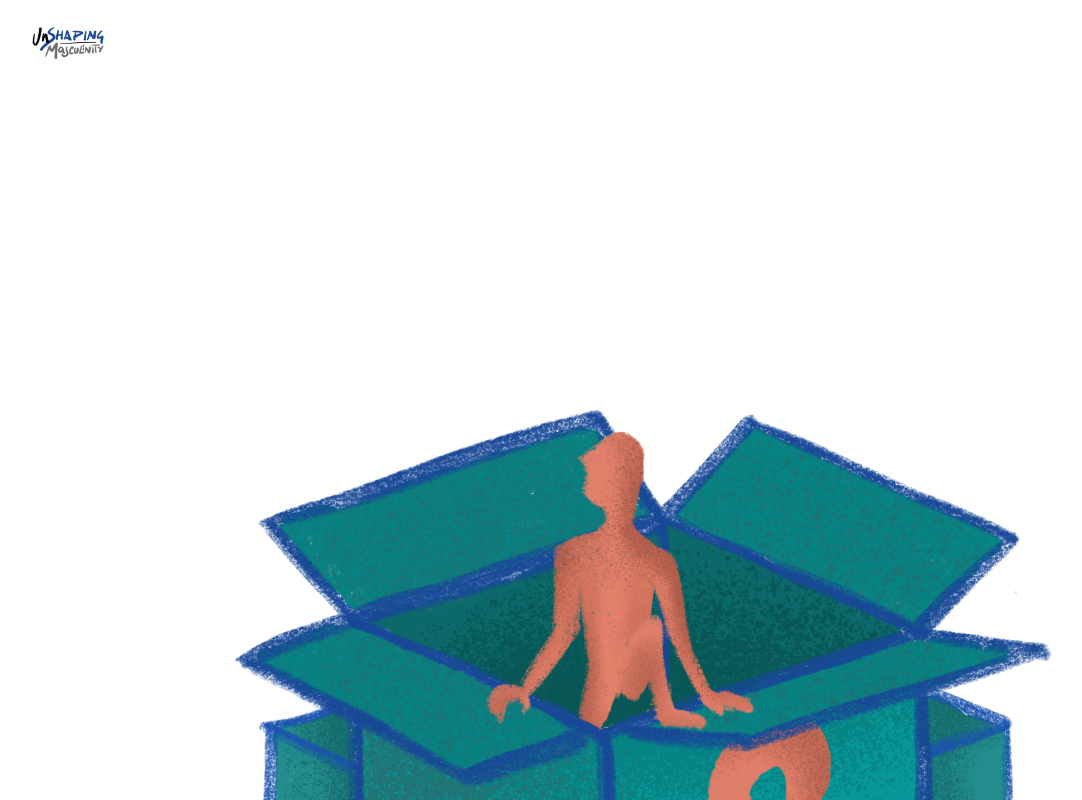
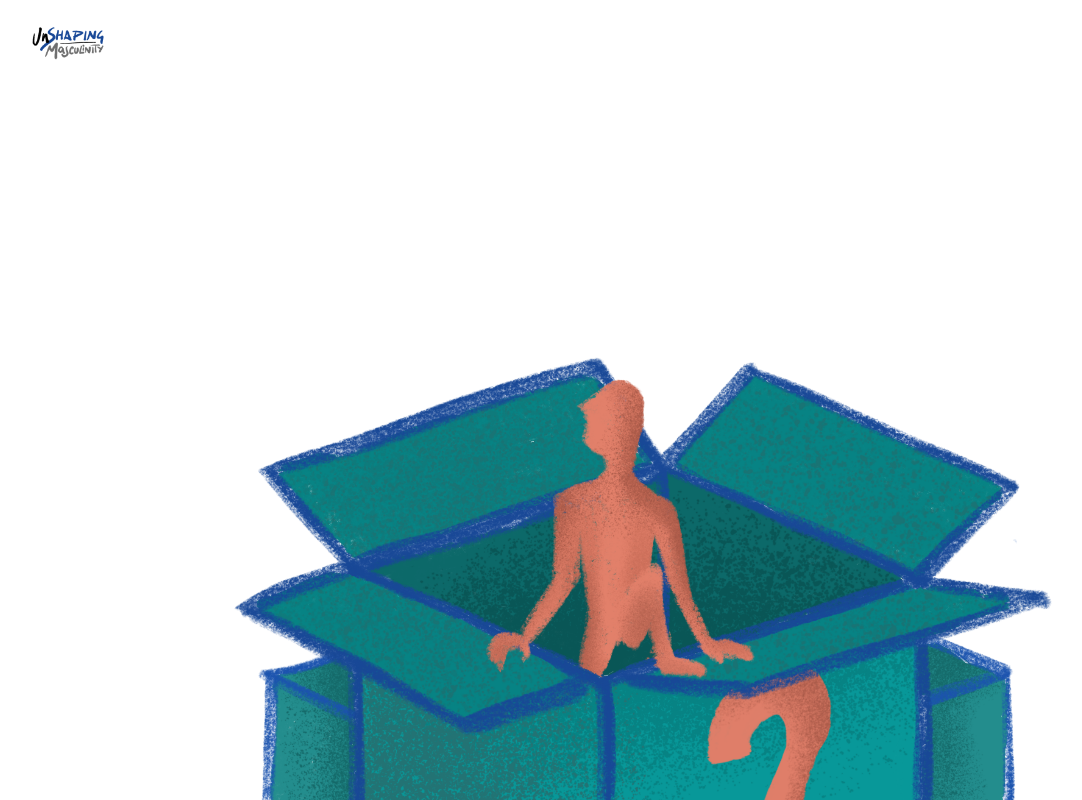
Before and after one commit to adrojodev/masculinity-card-game, a Next.js app: page / in a window 1280 px wide. Shown: the top 800 px of the page, without its empty margins (5-1087 px from the left). Built offline with nearby package versions, Linux system fonts and the light colour scheme.

Commit message:
Home fix
On home now the navbar is fixed to the top and the body has a bottom padding

```diff
--- a/src/components/Navbar/index.tsx
+++ b/src/components/Navbar/index.tsx
@@ -8,7 +8,7 @@ interface NavbarProps {
 
 export const Navbar = ({ page }: NavbarProps) => {
   return (
-    <nav className="flex justify-between pr-5">
+    <nav className="flex justify-between pr-5 bg-white fixed w-full top-0">
       <Image
         src={"/images/logo.png"}
         alt="Unshaping masculinity logo"
--- a/src/pages/index.tsx
+++ b/src/pages/index.tsx
@@ -18,9 +18,11 @@ export default function Home() {
         <meta name="viewport" content="width=device-width, initial-scale=1" />
         <link rel="icon" href="/favicon.ico" />
       </Head>
+      <main className="pb-8">
         <Navbar page="home" />
         <div className="px-4">
           <Image
+            className="mt-8"
             src="/images/portada.png"
             alt="A man getting out of a box with a question mark in it"
             width={100}
@@ -35,8 +37,8 @@ export default function Home() {
               <Text as="header">La caja de preguntas</Text>
               <Text as="paragraph">
                 A continuación encontrarás una serie de preguntas que al
-              hacérnoslas pueden ayudarnos a cuestionarnos qué significa ser un
-              hombre hoy en día y cómo podemos
+                hacérnoslas pueden ayudarnos a cuestionarnos qué significa ser
+                un hombre hoy en día y cómo podemos
               </Text>
             </div>
             <Link href="/deck">
@@ -46,6 +48,7 @@ export default function Home() {
             </Link>
           </div>
         </div>
+      </main>
     </>
   );
 }
```
Lines whose indentation alone changed are shown as unchanged.
